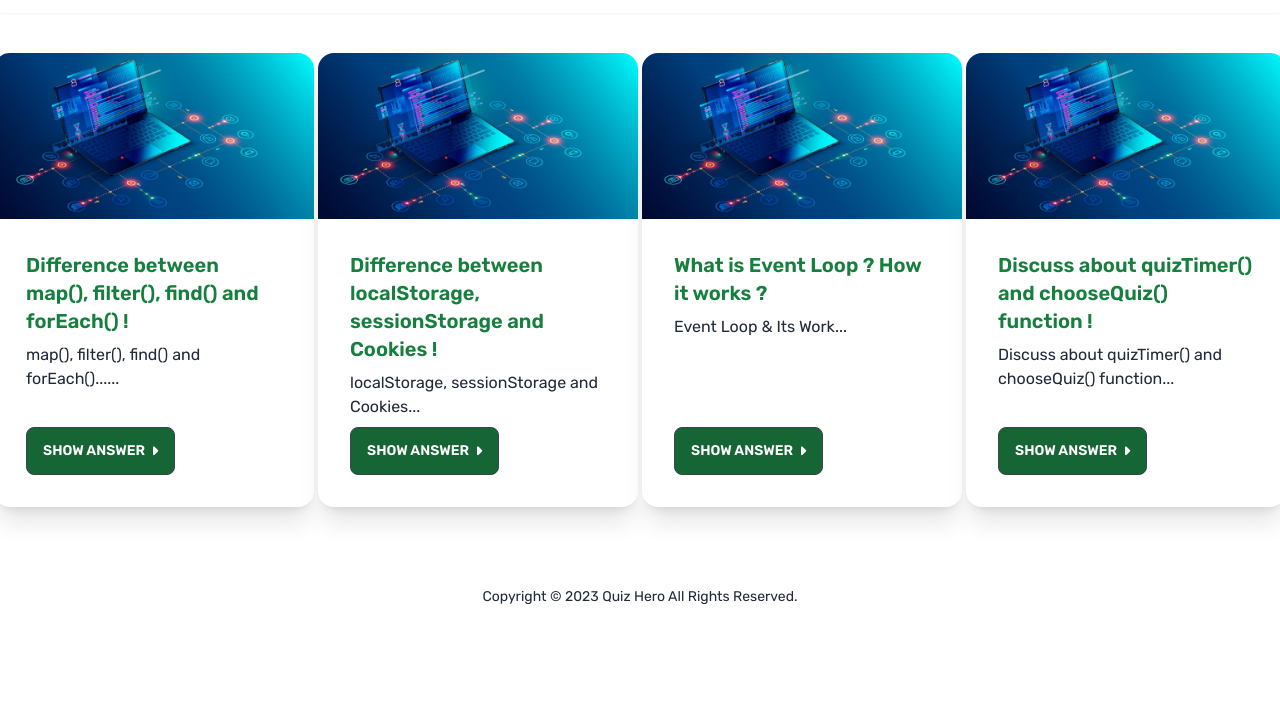
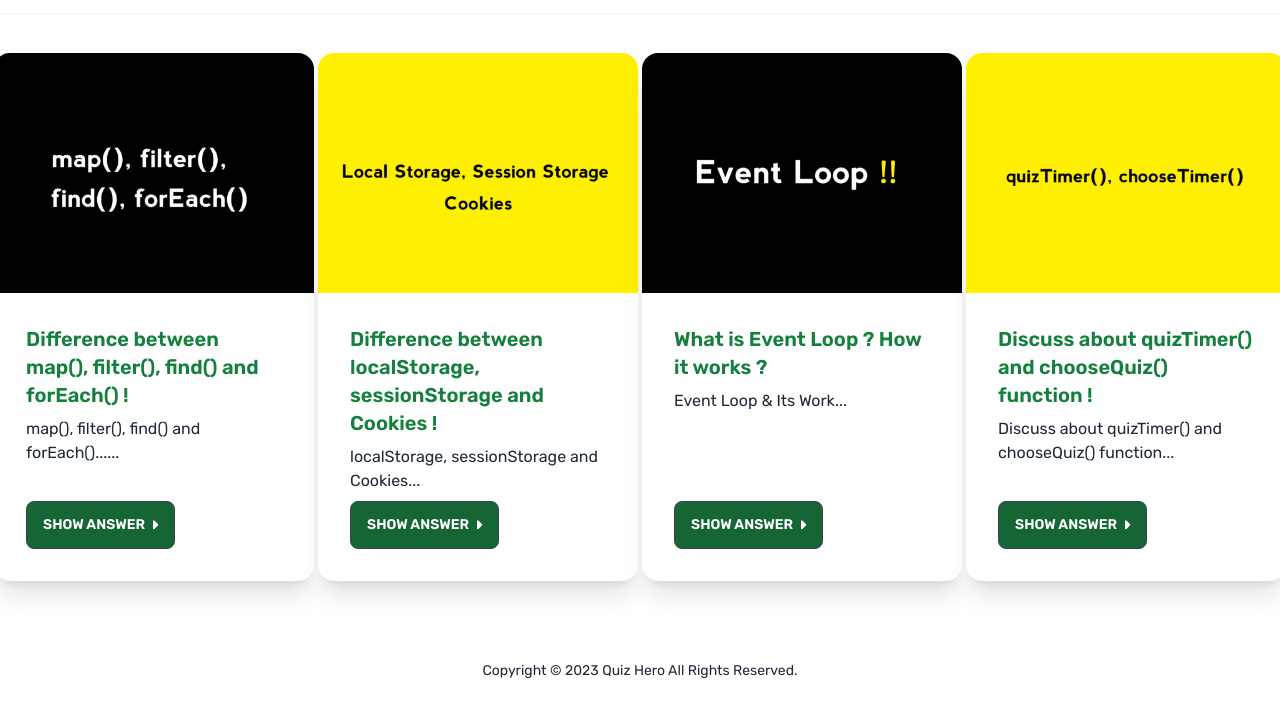
Before and after one commit to mahmudul-noman/quiz-hero, a plain HTML site: page blog.html in a window 1280 px wide. Shown: the part 51-768 px from the top of the page. Drawn offline with nearby package versions, Linux system fonts and the light colour scheme.

Commit message:
card image change of blog page

```diff
--- a/blog.html
+++ b/blog.html
@@ -28,7 +28,6 @@
 </head>
 
 <body class="bg-white font-common">
-
     <!-- Header/Navbar section start -->
     <header class="h-16 flex items-center shadow-sm">
         <nav class="flex justify-between items-center w-9/12 mx-auto">
@@ -40,13 +39,11 @@
     </header>
     <!-- Header/Navbar section end -->
 
-
     <!-- question section start -->
-
     <section class="container gap-4 grid grid-cols-1 md:grid-cols-4 mx-auto py-10 justify-items-center">
         <!-- Question 1 -->
         <div class="card w-80 bg-base-100 shadow-xl">
-            <figure><img src="demoPic1.jpg" alt="Shoes" /></figure>
+            <img src="images/ques1.jpg" alt="Shoes" class="h-60 object-cover w-96 rounded-t-box">
             <div class="card-body">
                 <h2 class="card-title text-green-700">Difference between map(), filter(), find() and forEach() !</h2>
                 <p>map(), filter(), find() and forEach()......</p>
@@ -87,7 +84,7 @@
 
         <!-- Question 2 -->
         <div class="card w-80 bg-base-100 shadow-xl">
-            <figure><img src="demoPic1.jpg" alt="Shoes" /></figure>
+            <img src="images/ques3.jpg" alt="Shoes" class="h-60 object-cover w-96 rounded-t-box">
             <div class="card-body">
                 <h2 class="card-title text-green-700">Difference between localStorage, sessionStorage and Cookies !</h2>
                 <p>localStorage, sessionStorage and Cookies...</p>
@@ -133,7 +130,7 @@
 
         <!-- Question 3 -->
         <div class="card w-80 bg-base-100 shadow-xl">
-            <figure><img src="demoPic1.jpg" alt="Shoes" /></figure>
+            <img src="images/ques4.jpg" alt="Shoes" class="h-60 object-cover w-96 rounded-t-box">
             <div class="card-body">
                 <h2 class="card-title text-green-700">What is Event Loop ? How it works ?</h2>
                 <p>Event Loop & Its Work...</p>
@@ -168,7 +165,7 @@
 
         <!-- Question 4 -->
         <div class="card w-80 bg-base-100 shadow-xl">
-            <figure><img src="demoPic1.jpg" alt="Shoes" /></figure>
+            <img src="images/ques2.jpg" alt="Shoes" class="h-60 object-cover w-96 rounded-t-box">
             <div class="card-body">
                 <h2 class="card-title text-green-700">Discuss about quizTimer() and chooseQuiz() function !</h2>
                 <p>Discuss about quizTimer() and chooseQuiz() function...</p>
@@ -237,9 +234,6 @@
     <!-- question section end -->
 
 
-
-
-
     <!-- Footer section start -->
     <footer class="py-10 text-center text-sm">
         Copyright © 2023 Quiz Hero All Rights Reserved.
```
Also changed, not shown: images/ques1.jpg (added), images/ques2.jpg (added), images/ques3.jpg (added), images/ques4.jpg (added).
